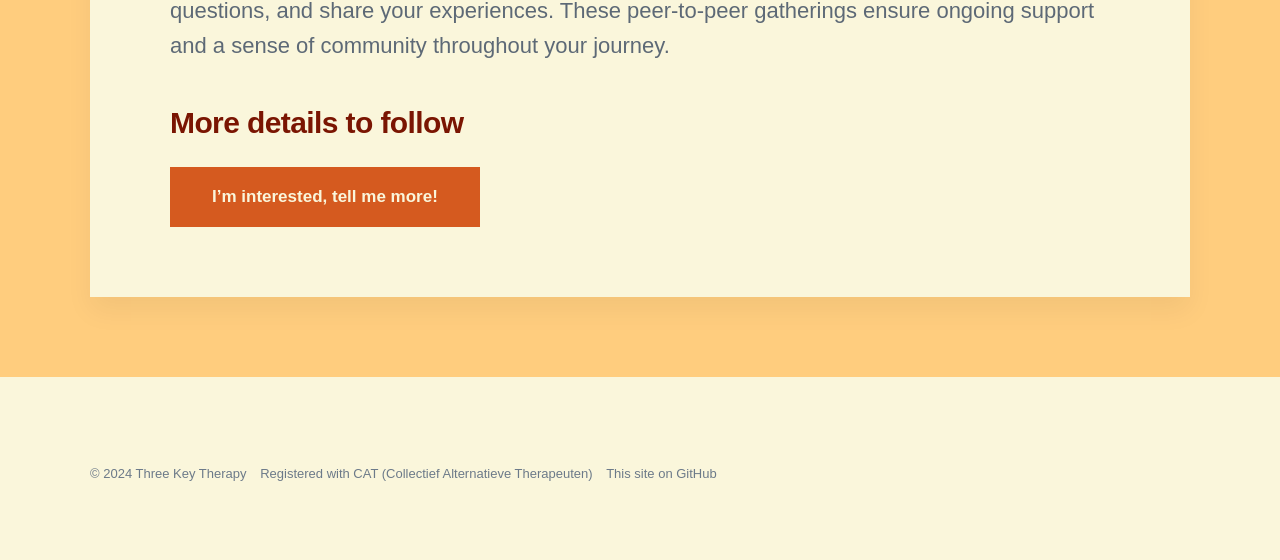
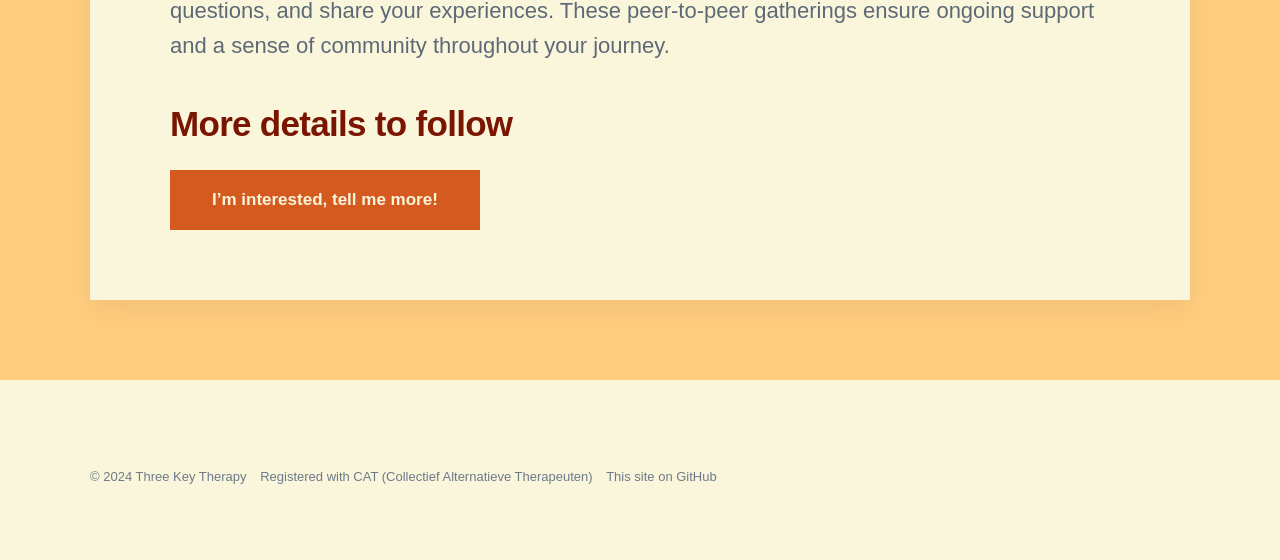
Before and after one commit to threekeytherapy/threekeytherapy.com, a Jekyll site: the page built from _workshops/fast-retreat.md, in a window 1280 px wide. Shown: the part 2483-3043 px from the top of the page. Built offline with Jekyll 4.4.1, drawn with Linux system fonts in a browser that asks for light colours; nearby versions of some CDN libraries; some web fonts are replaced.

Commit message:
tweak heading

```diff
--- a/_workshops/fast-retreat.md
+++ b/_workshops/fast-retreat.md
@@ -55,6 +55,6 @@ During the 4-day retreat, only water (and occasional herbal tea) will be consume
 
 We offer online support before and after the retreat, where you can connect with others, ask questions, and share your experiences. These peer-to-peer gatherings ensure ongoing support and a sense of community throughout your journey.
 
-### More details to follow
+## More details to follow
 
 <a href="/contact" class="button button--large">I'm interested, tell me more!</a>
```
